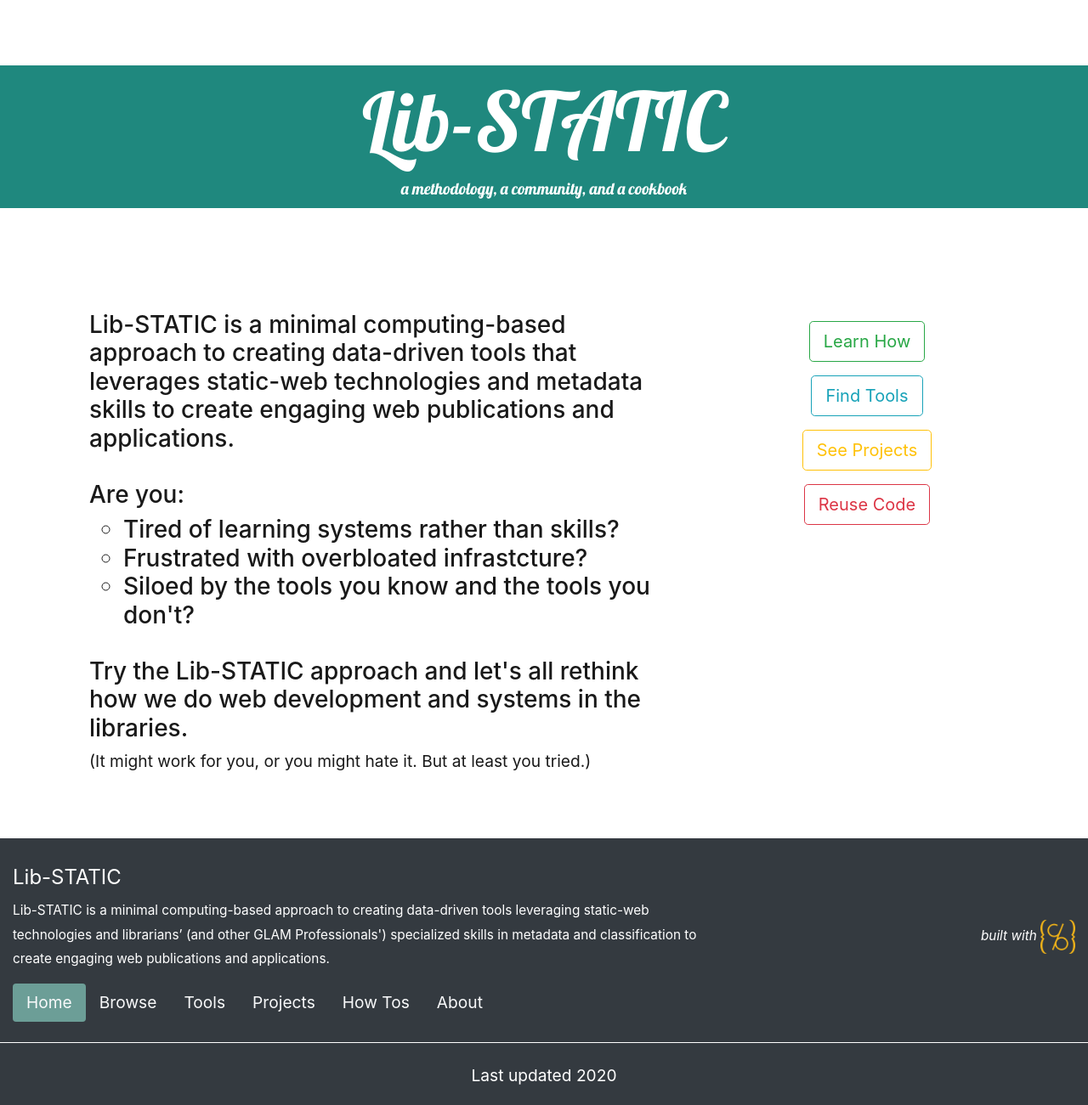
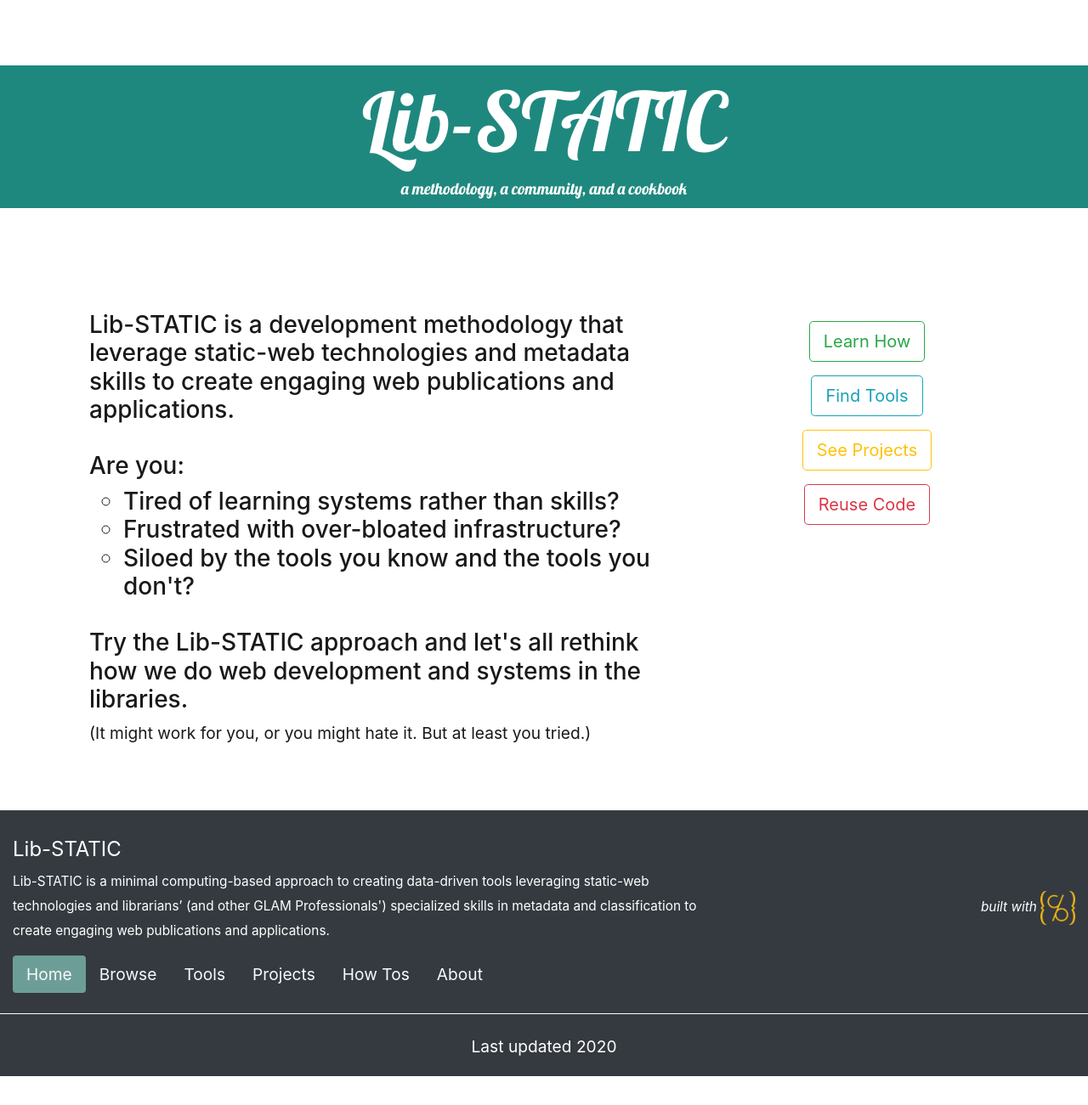
Before and after one commit to lib-static/lib-static.github.io, a Jekyll site: the page built from index.md, in a window 1280 px wide. Shown: the whole page at 85% size. Built offline with Jekyll 4.4.1, drawn with Linux system fonts in a browser that asks for light colours; after the commit the page ends 1267 px from its top, so only the background shows below that.

Commit message:
Update home-infographic.html

```diff
--- a/_layouts/home-infographic.html
+++ b/_layouts/home-infographic.html
@@ -8,12 +8,12 @@ layout: page
     <div class="mb-3">
       <div class="card-body">
 
-        <p class="card-text h3">Lib-STATIC is a minimal computing-based approach to creating data-driven tools that leverages static-web technologies and metadata skills to create engaging web publications and applications.</p>
+        <p class="card-text h3">Lib-STATIC is a development methodology that leverage static-web technologies and metadata skills to create engaging web publications and applications.</p>
 
         <p  class="card-text h3 pt-4">Are you: </p>
 <ul class="card-text h3" style="list-style: circle;">
 <li>Tired of learning systems rather than skills?</li>
-<li>Frustrated with overbloated infrastcture?</li>
+<li>Frustrated with over-bloated infrastructure?</li>
 <li>Siloed by the tools you know and the tools you don't?</li>
 </ul>
 
```
